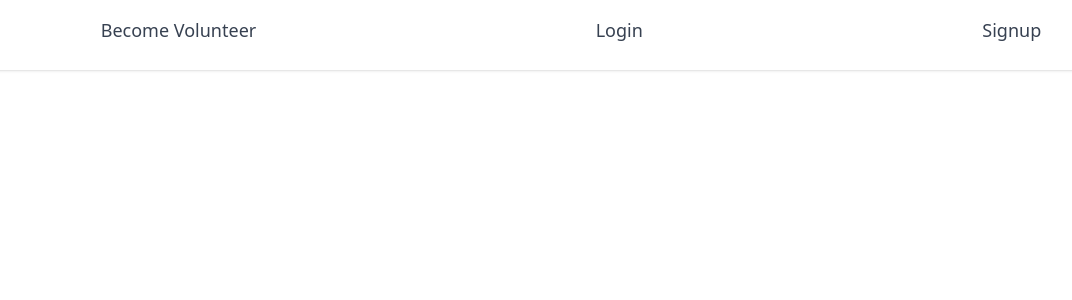
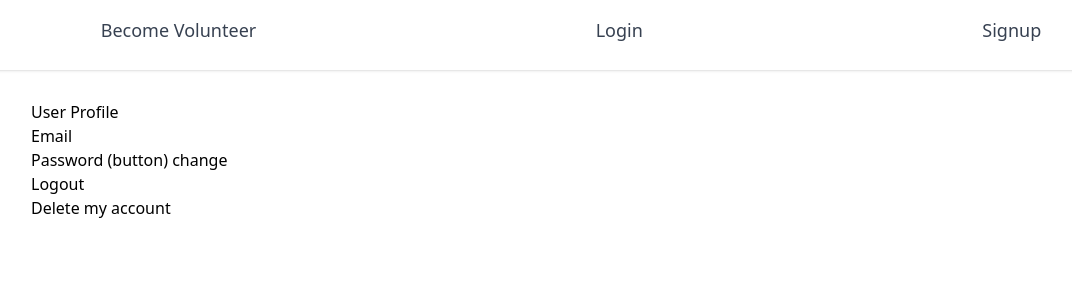
Before and after one commit to Minkavlerne/cafe-kea-frontend, a React (Vite) app: page /settings in a window 1280 px wide. Shown: the top 300 px of the page, without its empty margins (69-1141 px from the left). Built offline with nearby package versions, Linux system fonts and the light colour scheme.

Commit message:
CM-28 Userprofile

```diff
--- a/src/components/UserProfile.tsx
+++ b/src/components/UserProfile.tsx
@@ -1,15 +1,18 @@
-import { useEffect, useState } from 'react';
-import { getUserByEmail } from '../services/apiFacade';
-
+import { useEffect, useState } from "react";
+import { getUserByEmail } from "../services/apiFacade";
 
 export default function UserProfile() {
     useEffect(() => {
         getUserByEmail(localStorage.getItem("email")!).then((data) => console.log(data));
-    })
+    });
 
     return (
-        <div>
+        <div className="p-[100px]">
             <h1>User Profile</h1>
+            <p>Email</p>
+            <p>Password (button) change</p>
+            <p>Logout</p>
+            <p>Delete my account</p>
         </div>
     );
 }
```
